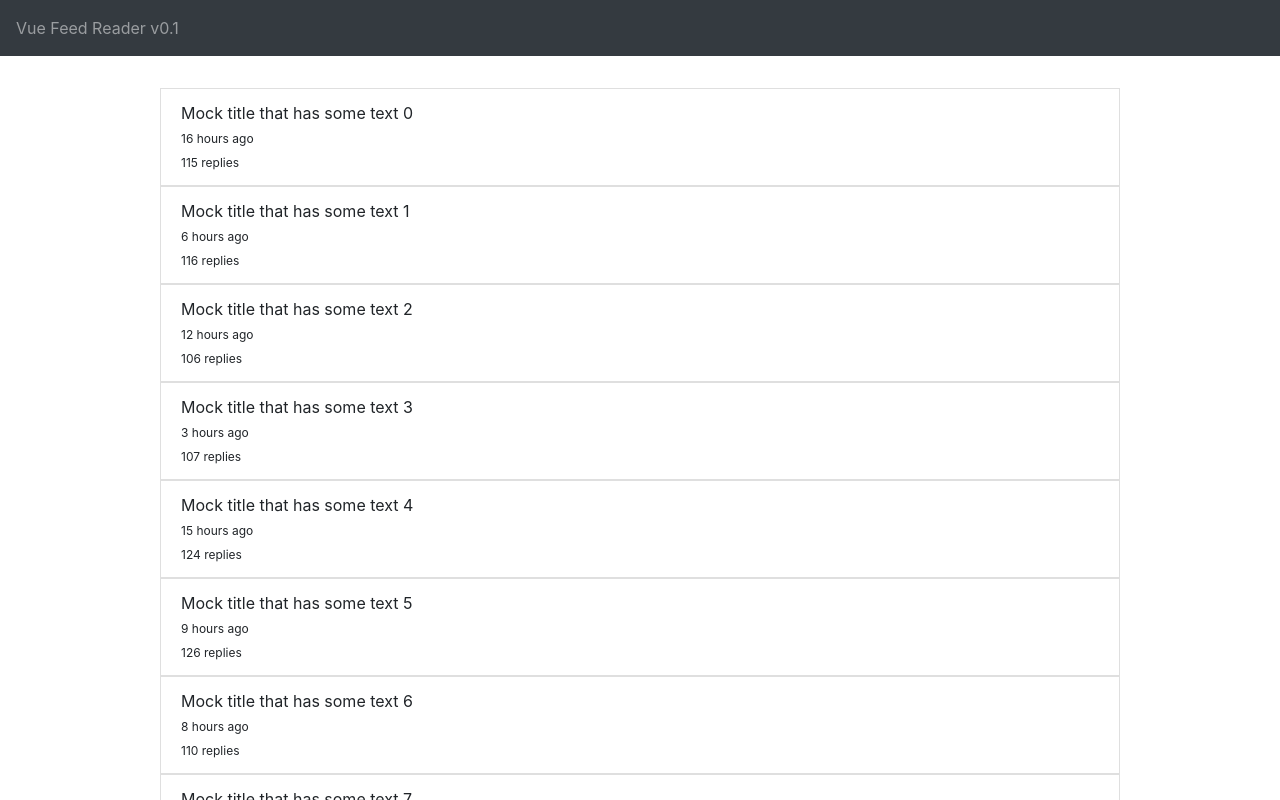
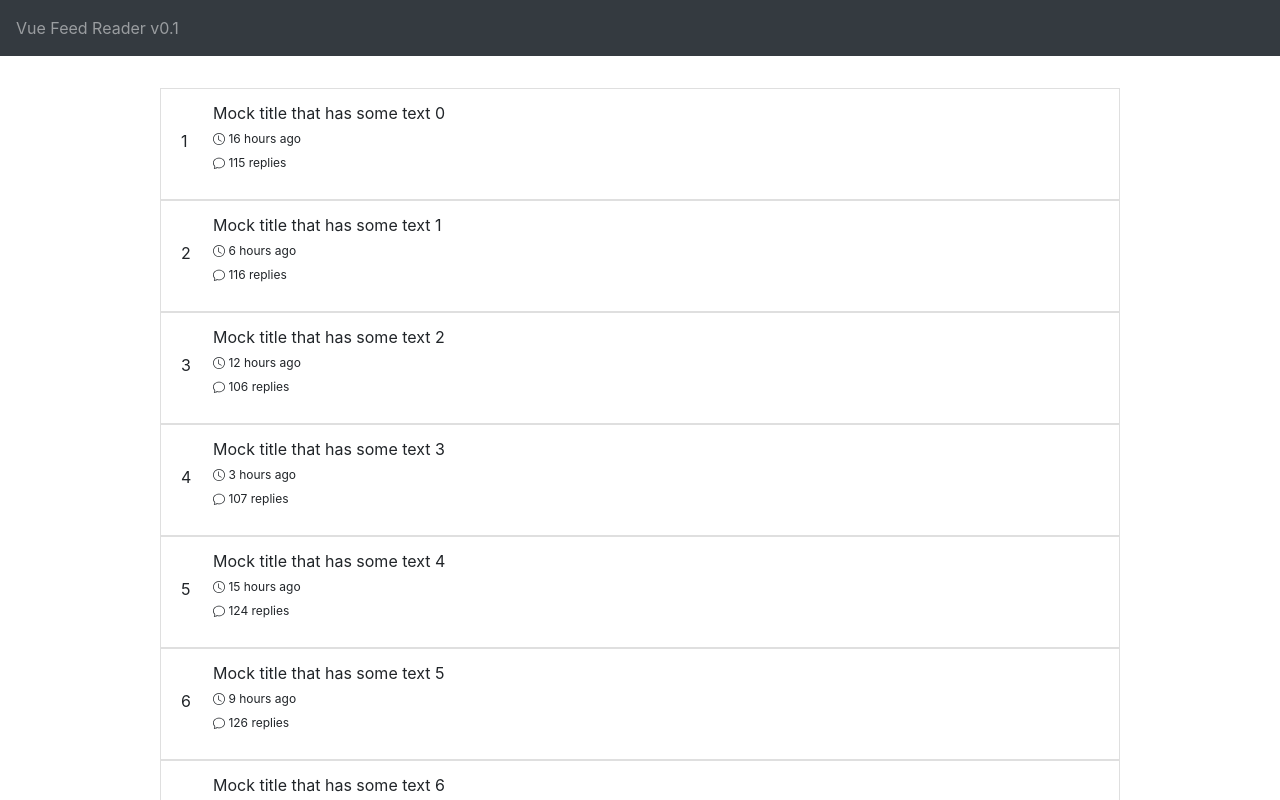
Before and after one commit to miolfo/vue-feed-reader, a Vue app: page / in a window 1280 px wide. Shown: the top 800 px of the page. Built offline with nearby package versions, Linux system fonts and the light colour scheme.

Commit message:
added icons and index for main level posts

```diff
--- a/src/components/CommentView.vue
+++ b/src/components/CommentView.vue
@@ -5,10 +5,12 @@
       </span>
       <br/>
       <span class="text-small">
+        <b-icon icon="clock"></b-icon>
         {{momentsAgo()}}
       </span>
       <br/>
       <span class="text-small">
+        <b-icon icon="chat"></b-icon>
         {{countSubComments()}} replies
       </span>
   </b-list-group-item>
@@ -17,13 +19,14 @@
 <script lang="ts">
 import Comment from '../model/Comment'
 import { Component, Prop, Vue } from 'vue-property-decorator'
-import { BListGroupItem } from 'bootstrap-vue'
+import { BListGroupItem, BIcon } from 'bootstrap-vue'
 import ReaderUtil from '../util/ReaderUtil'
 import moment from 'moment'
 
 @Component({
   components: {
-    BListGroupItem
+    BListGroupItem,
+    BIcon
   }
 })
 export default class CommentView extends Vue {
--- a/src/components/FeedItemListView.vue
+++ b/src/components/FeedItemListView.vue
@@ -1,15 +1,22 @@
 <template>
   <div>
   <b-list-group-item class="feed-list-item" v-on:click="toggleCommentPeek" v-bind:class="{active: peekComments}">
+    <div class="item-index">
+      {{index + 1}}
+    </div>
+    <div>
       {{item.title}}
       <br/>
       <span class="text-small">
+        <b-icon icon="clock"></b-icon>
         {{momentsAgo()}}
       </span>
       <br/>
       <span class="text-small">
+        <b-icon icon="chat"></b-icon>
         {{countComments()}} replies
       </span>
+    </div>
   </b-list-group-item>
   <CommentPeek v-if="peekComments" :comments="item.comments" :itemId="item.id"/>
   </div>
@@ -19,18 +26,20 @@
 import { Component, Prop, Vue } from 'vue-property-decorator'
 import FeedItem from '../model/FeedItem'
 import CommentPeek from './CommentPeek.vue'
-import { BListGroupItem } from 'bootstrap-vue'
+import { BListGroupItem, BIcon } from 'bootstrap-vue'
 import ReaderUtil from '../util/ReaderUtil'
 import moment from 'moment'
 
 @Component({
   components: {
     CommentPeek,
-    BListGroupItem
+    BListGroupItem,
+    BIcon
   }
 })
 export default class FeedItemListView extends Vue {
   @Prop() private item!: FeedItem;
+  @Prop() private index!: number;
 
   private peekComments = false
 
@@ -60,6 +69,14 @@ export default class FeedItemListView extends Vue {
 <style scoped>
   .feed-list-item {
     cursor: pointer;
+    height: 7rem;
+  }
+
+  .item-index {
+    float: left;
+    width: 2rem;
+    height: 100%;
+    line-height: 5rem;
   }
 
 </style>
--- a/src/components/FeedList.vue
+++ b/src/components/FeedList.vue
@@ -1,7 +1,7 @@
 <template>
   <div class="hello">
     <b-list-group>
-      <FeedItemListView v-for="item in items" :key="item.id" :item="item"/>
+      <FeedItemListView v-for="(item, index) in items" :key="item.id" :item="item" :index="index"/>
     </b-list-group>
   </div>
 </template>
```
Lines whose indentation alone changed are shown as unchanged.
